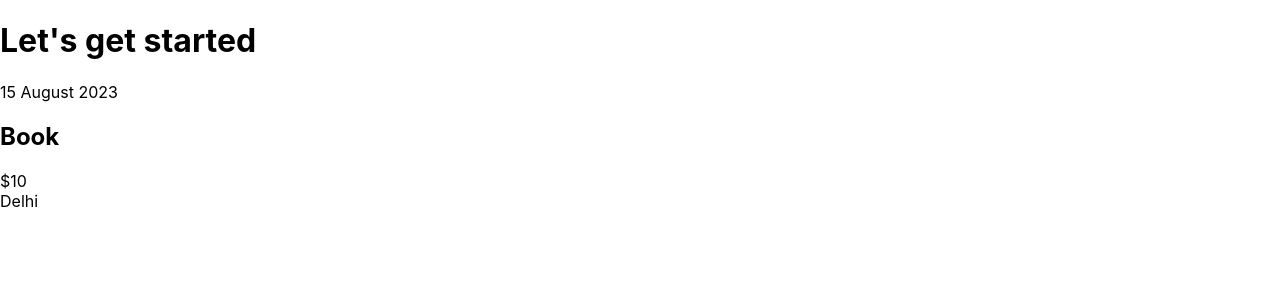
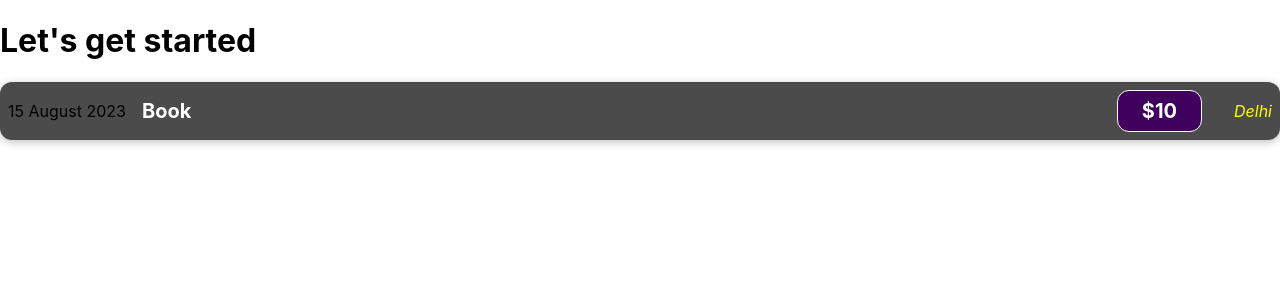
Before and after one commit to neilrrai/SharpenerReact, a React (Create React App) app: page / in a window 1280 px wide. Shown: the top 300 px of the page. Built offline with nearby package versions, Linux system fonts and the light colour scheme.

Commit message:
5/12Styling Components

```diff
--- /dev/null
+++ b/src/components/ExpenseItem.css
@@ -0,0 +1,62 @@
+.expense-item {
+  display: flex;
+  justify-content: space-between;
+  align-items: center;
+  box-shadow: 0 2px 8px rgba(0, 0, 0, 0.25);
+  padding: 0.5rem;
+  margin: 1rem 0;
+  border-radius: 12px;
+  background-color: #4b4b4b;
+}
+
+.expense-item__location {
+  margin-left: 1rem;
+  color: yellow;
+  font-style: italic;
+}
+
+.expense-item__description {
+  display: flex;
+  flex-direction: column;
+  gap: 1rem;
+  align-items: flex-end;
+  flex-flow: column-reverse;
+  justify-content: flex-start;
+  flex: 1;
+}
+
+.expense-item h2 {
+  color: #3a3a3a;
+  font-size: 1rem;
+  flex: 1;
+  margin: 0 1rem;
+  color: white;
+}
+
+.expense-item__price {
+  font-size: 1rem;
+  font-weight: bold;
+  color: white;
+  background-color: #40005d;
+  border: 1px solid white;
+  padding: 0.5rem;
+  border-radius: 12px;
+}
+
+@media (min-width: 580px) {
+  .expense-item__description {
+    flex-direction: row;
+    align-items: center;
+    justify-content: flex-start;
+    flex: 1;
+  }
+
+  .expense-item__description h2 {
+    font-size: 1.25rem;
+  }
+
+  .expense-item__price {
+    font-size: 1.25rem;
+    padding: 0.5rem 1.5rem;
+  }
+}
--- a/src/components/ExpenseItem.jsx
+++ b/src/components/ExpenseItem.jsx
@@ -1,14 +1,16 @@
-// Write your code here:
+import "./ExpenseItem.css";
+
 const ExpenseItem = () => {
   return (
-    <>
+    <div className="expense-item">
       <div>15 August 2023</div>
-      <div>
+      <div className="expense-item__description">
         <h2>Book</h2>
-        <div>$10</div>
-        <div>Delhi</div>
+        <div className="expense-item__price">$10</div>
+        <div className="expense-item__location">Delhi</div>
       </div>
-    </>
+    </div>
   );
 };
+
 export default ExpenseItem;
```
